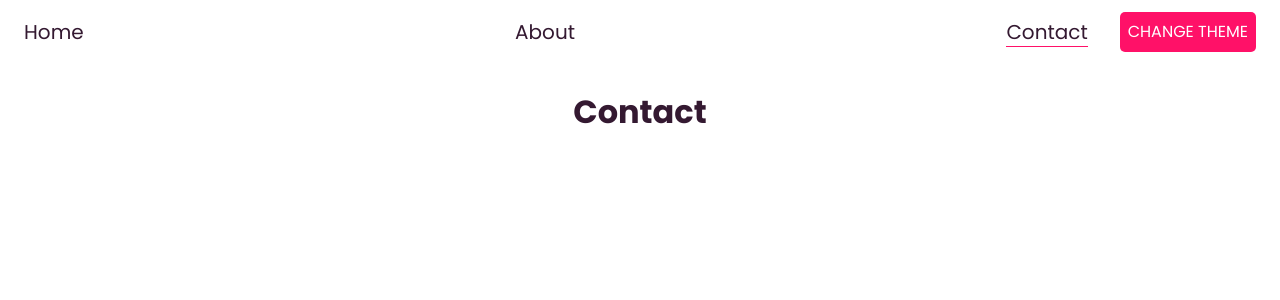
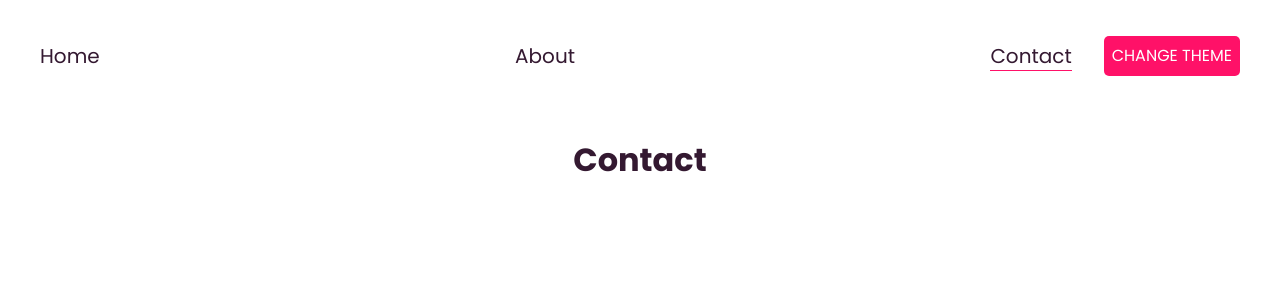
Before and after one commit to RoWaBo/My-React-Template, a React (Create React App) app: page /contact in a window 1280 px wide. Shown: the top 300 px of the page. Built offline with nearby package versions, Linux system fonts and the light colour scheme.

Commit message:
Renamed Wrapper to Container and used styled to make it dynamic

```diff
--- a/src/App.js
+++ b/src/App.js
@@ -9,7 +9,7 @@ import ThemeProvider from "./contexts/ThemeProvider";
 import ThemeContextProvider from "./contexts/ThemeContext";
 // STYLE
 import GlobalStyle from "./style/Global";
-import Wrapper from "./components/Wrapper";
+import Container from "./components/Container";
 
 function App() {
   return (
@@ -18,12 +18,12 @@ function App() {
         <ThemeProvider>
           <GlobalStyle />
           <NavBar shadow />
-          <Wrapper maxWidth="600px">
+          <Container maxWidth as="main">
             <Router>
               <Home path="/" />
               <Contact path="contact" />
             </Router>
-          </Wrapper>
+          </Container>
         </ThemeProvider>
       </ThemeContextProvider>
     </>
--- /dev/null
+++ b/src/components/Container.js
@@ -0,0 +1,28 @@
+import PropTypes from 'prop-types';
+import styled from "@emotion/styled";
+import { useTheme } from "@emotion/react";
+
+const Container = ({ children, maxWidth, as }) => {
+
+    const { spacing } = useTheme()
+
+    const Container = styled.div`
+        display: flex;
+        align-items: center;
+        flex-direction: column;
+        padding: ${spacing.wrapping};
+
+        & > * {
+            ${maxWidth && `max-width: ${spacing.contentWidth};`};
+        }
+    `
+
+    return <Container as={as}>{ children }</Container>
+}
+
+Container.propTypes = {
+    maxWidth: PropTypes.bool,
+    as: PropTypes.string
+}
+
+export default Container;
--- a/src/components/NavBar.js
+++ b/src/components/NavBar.js
@@ -6,6 +6,7 @@ import { AiOutlineMenu } from 'react-icons/ai';
 import { GrClose } from 'react-icons/gr';
 import { useState } from "react";
 import ToggleThemeBtn from "./ToggleThemeBtn";
+import Container from './Container';
 /** @jsxImportSource @emotion/react */
 
 const NavBar = ({ shadow }) => {
@@ -25,13 +26,14 @@ const NavBar = ({ shadow }) => {
     // VARIABLES
     const navBarHeight = "64px"
 
+    // === EMOTION STYLE ===
     const navBarStyle = css`
         width: 100%;
         height: ${navBarHeight};
         display: flex;
         justify-content: center;
         align-items: center;
-        padding: ${spacing.wrapping};
+
         overflow: hidden;
 
         & li {
@@ -75,7 +77,7 @@ const NavBar = ({ shadow }) => {
     `
 
     const listStyle = css`
-        width: ${width > breakPoints.desktop ? spacing.contentWidth : "100%"};
+        width: 100%;
         display: flex;
         justify-content: space-between;
         margin-left: auto;
@@ -101,7 +103,7 @@ const NavBar = ({ shadow }) => {
     `
 
     return (
-        <>
+        <Container maxWidth as="header">
             {isMenuOpen && <div css={layerStyle} onClick={toggleMobileMenu}></div>}
             <nav css={navBarStyle}>
                 {width < breakPoints.mobile && (
@@ -124,7 +126,7 @@ const NavBar = ({ shadow }) => {
                     <ToggleThemeBtn>change theme</ToggleThemeBtn>
                 </div>
             </nav>
-        </>
+        </Container>
     );
 }
 
--- a/src/components/Wrapper.js
+++ /dev/null
@@ -1,30 +0,0 @@
-import { css } from "@emotion/react";
-/** @jsxImportSource @emotion/react */
-import PropTypes from 'prop-types';
-
-const Wrapper = ({ children, maxWidth }) => {
-
-    return (
-        <main
-            css={ ({spacing}) => css`
-                display: flex;
-                align-items: center;
-                flex-direction: column;
-                padding: ${spacing.wrapping};
-
-                & > * {
-                    ${maxWidth && `max-width: ${spacing.contentWidth};`};
-                }
-                `
-            }
-        >
-            { children }
-        </main>
-    );
-}
-
-Wrapper.propTypes = {
-    maxWidth: PropTypes.string
-}
-
-export default Wrapper;
```
